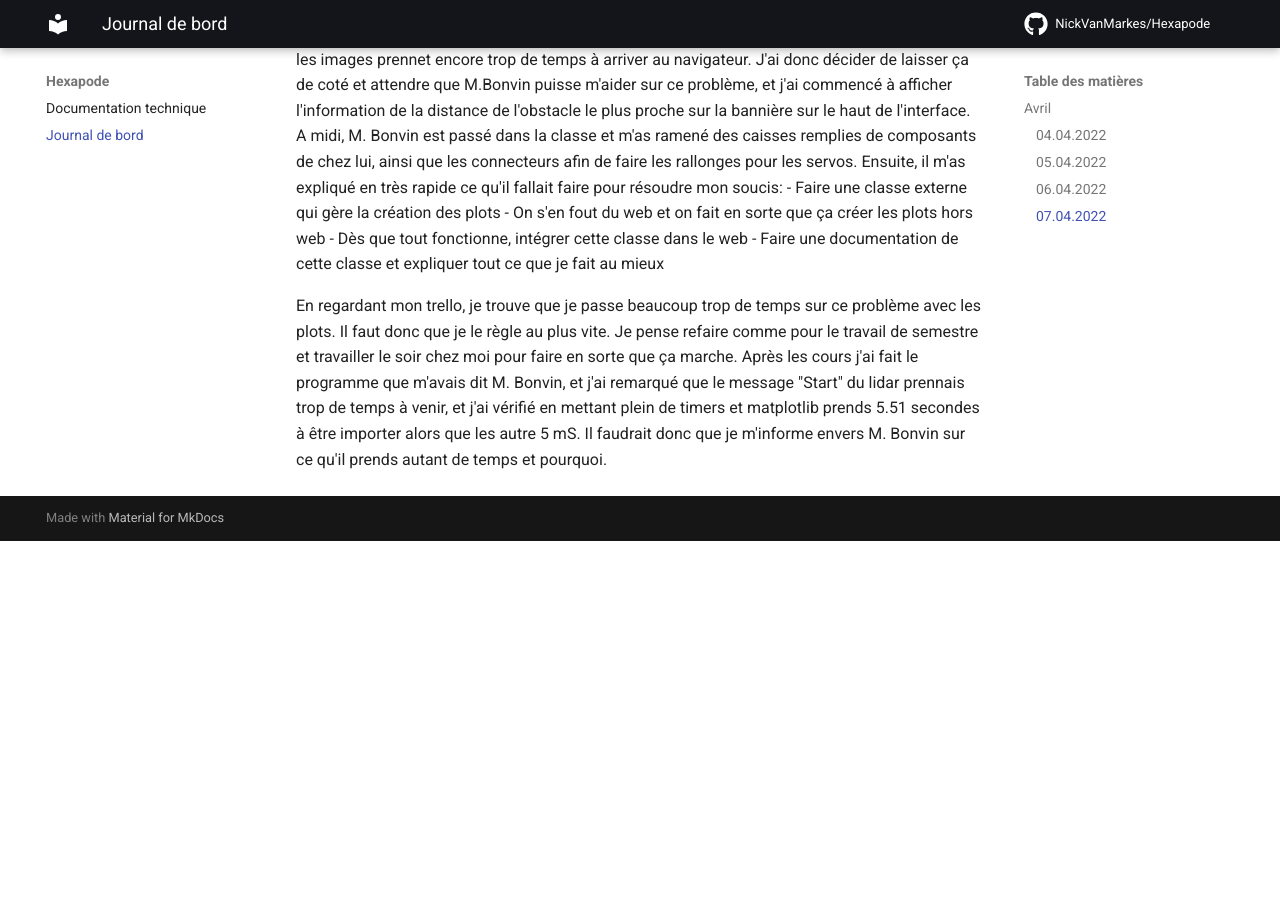
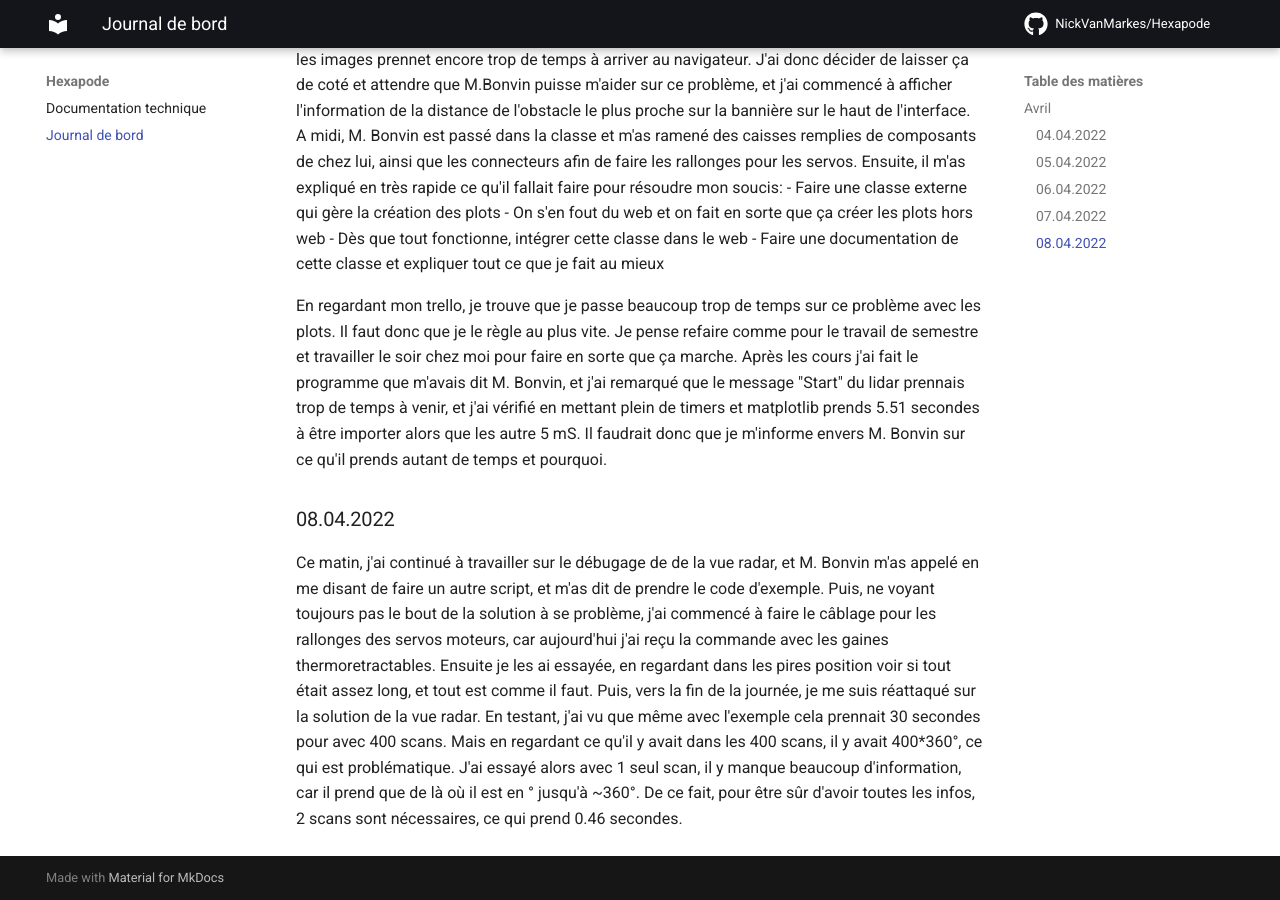
Before and after one commit to NickVanMarkes/Hexapode, an MkDocs documentation site: the page built from docs/JDB.md, in a window 1280 px wide and 900 px high, scrolled down 1155 px. Built offline with MkDocs 1.6.1 and Material for MkDocs 9.7.7, drawn with Linux system fonts in a browser that asks for light colours; comment, search, counter and statistics services are not loaded; before the commit the page ends 1696 px from its top, so only the background shows below that.

Commit message:
Docs: update logbook

```diff
--- a/docs/JDB.md
+++ b/docs/JDB.md
@@ -23,3 +23,7 @@ A midi, M. Bonvin est passé dans la classe et m'as ramené des caisses remplies
 
 En regardant mon trello, je trouve que je passe beaucoup trop de temps sur ce problème avec les plots. Il faut donc que je le règle au plus vite. Je pense refaire comme pour le travail de semestre et travailler le soir chez moi pour faire en sorte que ça marche.
 Après les cours j'ai fait le programme que m'avais dit M. Bonvin, et j'ai remarqué que le message "Start" du lidar prennais trop de temps à venir, et j'ai vérifié en mettant plein de timers et matplotlib prends 5.51 secondes à être importer alors que les autre 5 mS. Il faudrait donc que je m'informe envers M. Bonvin sur ce qu'il prends autant de temps et pourquoi.
+
+### 08.04.2022
+
+Ce matin, j'ai continué à travailler sur le débugage de de la vue radar, et M. Bonvin m'as appelé en me disant de faire un autre script, et m'as dit de prendre le code d'exemple. Puis, ne voyant toujours pas le bout de la solution à se problème, j'ai commencé à faire le câblage pour les rallonges des servos moteurs, car aujourd'hui j'ai reçu la commande avec les gaines thermoretractables. Ensuite je les ai essayée, en regardant dans les pires position voir si tout était assez long, et tout est comme il faut. Puis, vers la fin de la journée, je me suis réattaqué sur la solution de la vue radar. En testant, j'ai vu que même avec l'exemple cela prennait 30 secondes pour avec 400 scans. Mais en regardant ce qu'il y avait dans les 400 scans, il y avait 400*360°, ce qui est problématique. J'ai essayé alors avec 1 seul scan, il y manque beaucoup d'information, car il prend que de là où il est en ° jusqu'à ~360°. De ce fait, pour être sûr d'avoir toutes les infos, 2 scans sont nécessaires, ce qui prend 0.46 secondes.
```
